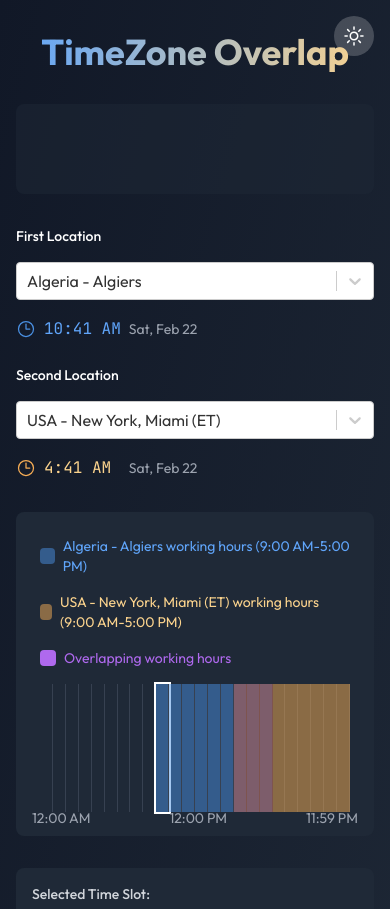
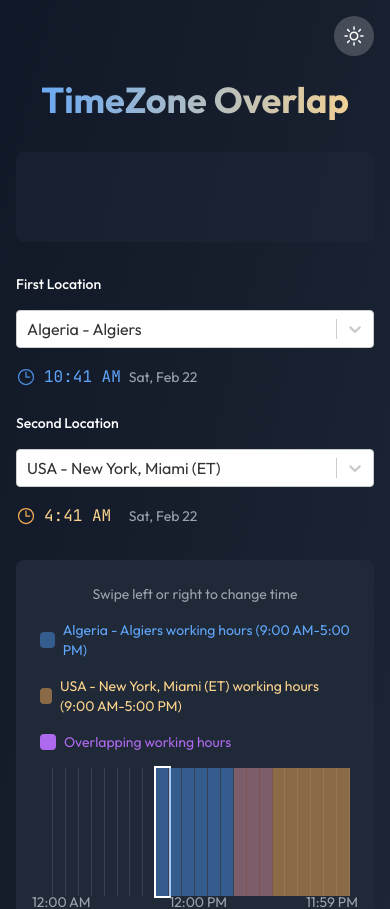
Before and after one commit to penkesiva/timezone-overlap, a Next.js app: page / in a window 390 px wide. Shown: the top 909 px of the page. Built offline with nearby package versions, Linux system fonts and the light colour scheme; no server answers.

Commit message:
feat: Improve mobile experience with swipe navigation and theme toggle fixes

```diff
--- a/app/components/ThemeToggle.tsx
+++ b/app/components/ThemeToggle.tsx
@@ -37,7 +37,7 @@ export default function ThemeToggle() {
   return (
     <button
       onClick={toggleTheme}
-      className={`fixed top-4 right-4 p-2 rounded-full transition-colors duration-200 ${
+      className={`fixed top-4 right-4 p-2 rounded-full transition-colors duration-200 z-50 md:top-4 md:right-4 top-16 ${
         isDark
           ? 'bg-white bg-opacity-20 hover:bg-opacity-30 text-white'
           : 'bg-gray-200 hover:bg-gray-300 text-gray-900'
--- a/app/page.tsx
+++ b/app/page.tsx
@@ -9,6 +9,7 @@ import Link from 'next/link';
 import { Suspense } from 'react';
 import type { GroupBase } from 'react-select';
 import type { ActionMeta } from 'react-select';
+import { useSwipeable } from 'react-swipeable';
 
 interface TimezoneOption {
   readonly value: string;
@@ -246,6 +247,23 @@ ${timezone2.label}: ${selectedTime2.toFormat('h:00 a').padEnd(8, ' ')} (${select
     }
   }, [selectedHour, timezone1.label, timezone2.label, time1, time2, hourDiff]);
 
+  const handleSwipe = useCallback((direction: 'LEFT' | 'RIGHT') => {
+    if (selectedHour === null) return;
+
+    const newHour = direction === 'LEFT'
+      ? (selectedHour + 1) % 24
+      : (selectedHour - 1 + 24) % 24;
+
+    setSelectedHour(newHour);
+  }, [selectedHour]);
+
+  const swipeHandlers = useSwipeable({
+    onSwipedLeft: () => handleSwipe('LEFT'),
+    onSwipedRight: () => handleSwipe('RIGHT'),
+    preventScrollOnSwipe: true,
+    trackMouse: false
+  });
+
   if (!mounted) {
     return (
       <div className="min-h-screen flex items-center justify-center">
@@ -256,7 +274,7 @@ ${timezone2.label}: ${selectedTime2.toFormat('h:00 a').padEnd(8, ' ')} (${select
 
   return (
     <main className="container relative mx-auto px-4 py-8 min-h-screen">
-      <h1 className="text-4xl font-bold text-center mb-8 text-transparent bg-clip-text bg-gradient-to-r from-gray-800 to-gray-900 dark:from-location1-bright dark:to-location2-bright">
+      <h1 className="text-4xl font-bold text-center mb-8 text-transparent bg-clip-text bg-gradient-to-r from-gray-800 to-gray-900 dark:from-location1-bright dark:to-location2-bright pt-12 md:pt-0">
         TimeZone Overlap
       </h1>
 
@@ -323,7 +341,12 @@ ${timezone2.label}: ${selectedTime2.toFormat('h:00 a').padEnd(8, ' ')} (${select
             </div>
           </div>
 
-          <div className="relative bg-gray-800 rounded-lg p-6">
+          <div className="relative bg-gray-800 rounded-lg p-6" {...swipeHandlers}>
+            {/* Add swipe instruction for mobile */}
+            <div className="md:hidden text-sm text-gray-400 mb-4 text-center">
+              Swipe left or right to change time
+            </div>
+
             {/* Add color legend */}
             <div className="flex flex-wrap gap-4 mb-4 text-sm">
               <div className="flex items-center gap-2">
--- a/package.json
+++ b/package.json
@@ -18,7 +18,8 @@
     "react": "^18.2.0",
     "react-dom": "^18.2.0",
     "react-intersection-observer": "^9.15.1",
-    "react-select": "^5.10.0"
+    "react-select": "^5.10.0",
+    "react-swipeable": "^7.0.2"
   },
   "devDependencies": {
     "@eslint/eslintrc": "^3",
```
Also changed, not shown: 1 other file (tests, documents, lock files or other folders).
